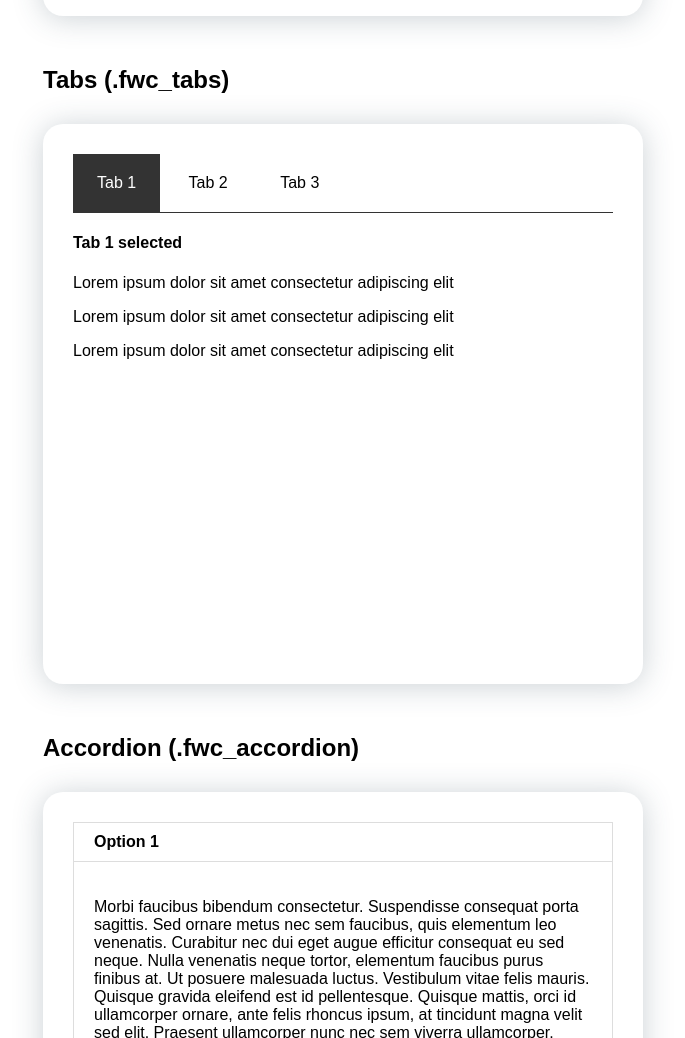
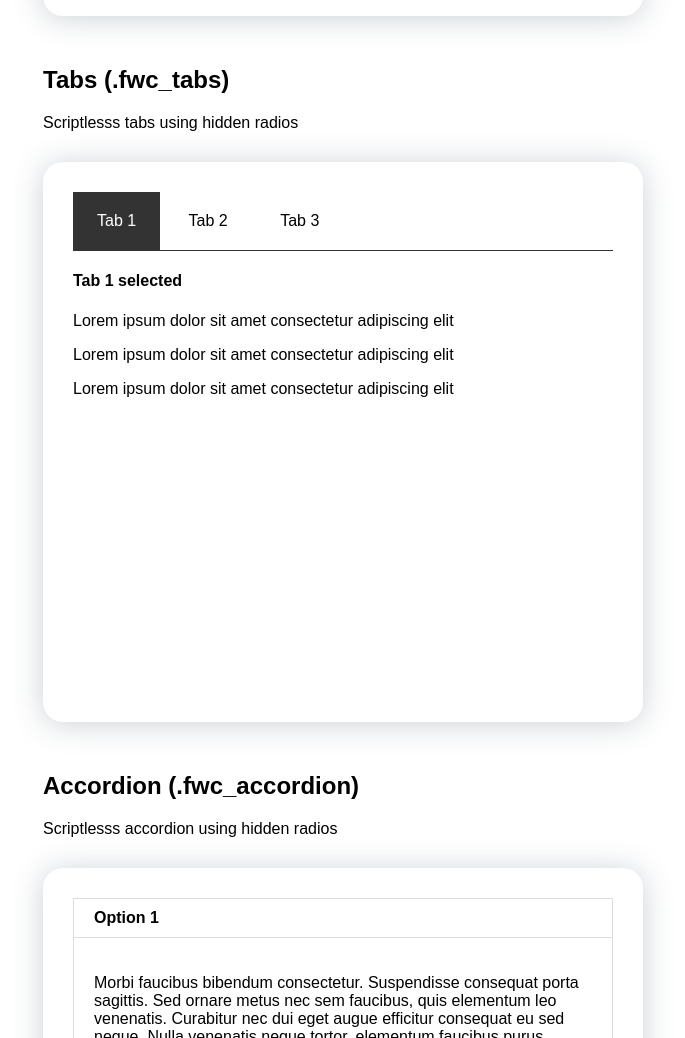
Before and after one commit to skipstorm/fun_with_checkboxes, a plain HTML site: page index.html in a window 1280 px wide. Shown: the part 1047-2085 px from the top of the page, without its empty margins (297-982 px from the left). Drawn offline with Linux system fonts and the light colour scheme.

Commit message:
Comments

```diff
--- a/index.html
+++ b/index.html
@@ -152,6 +152,7 @@
 
 
         <h2>Tabs (.fwc_tabs)</h2>
+        <p>Scriptlesss tabs using hidden radios</p>
         <form class="block">
             <!-- This form is just used to avoid name conflicts among the examples -->
             <div class="fwc_tabs">
@@ -193,6 +194,7 @@
 
 
         <h2>Accordion (.fwc_accordion)</h2>
+        <p>Scriptlesss accordion using hidden radios</p>
         <form class="block">
             <!-- This form is just used to avoid name conflicts among the examples -->
             <div class="fwc_accordion">
```
